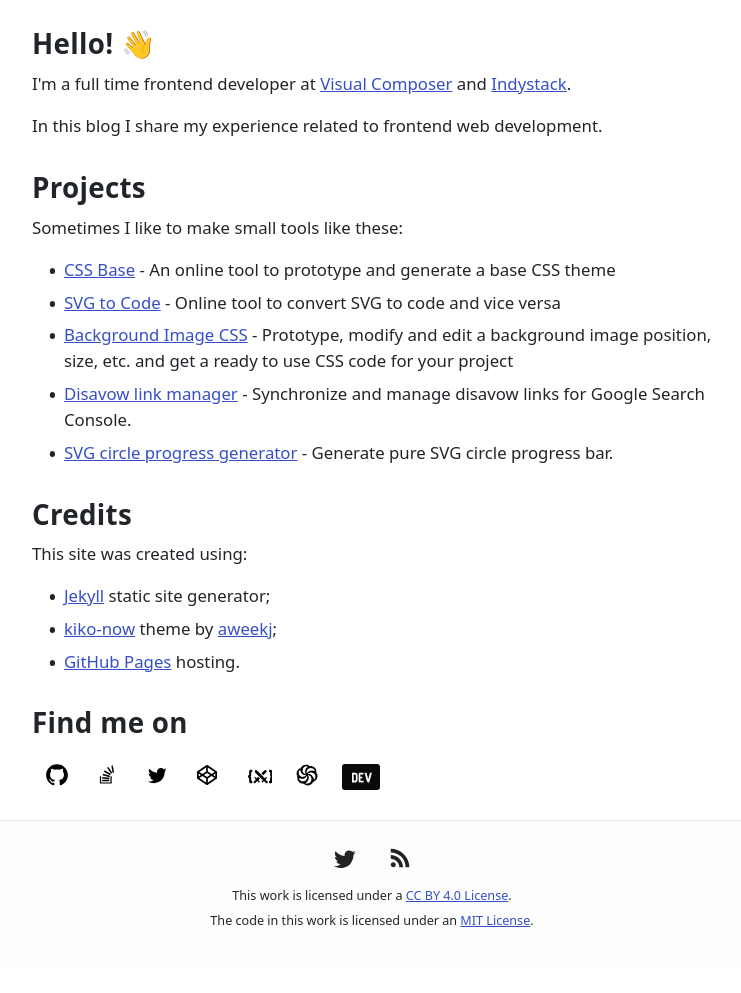
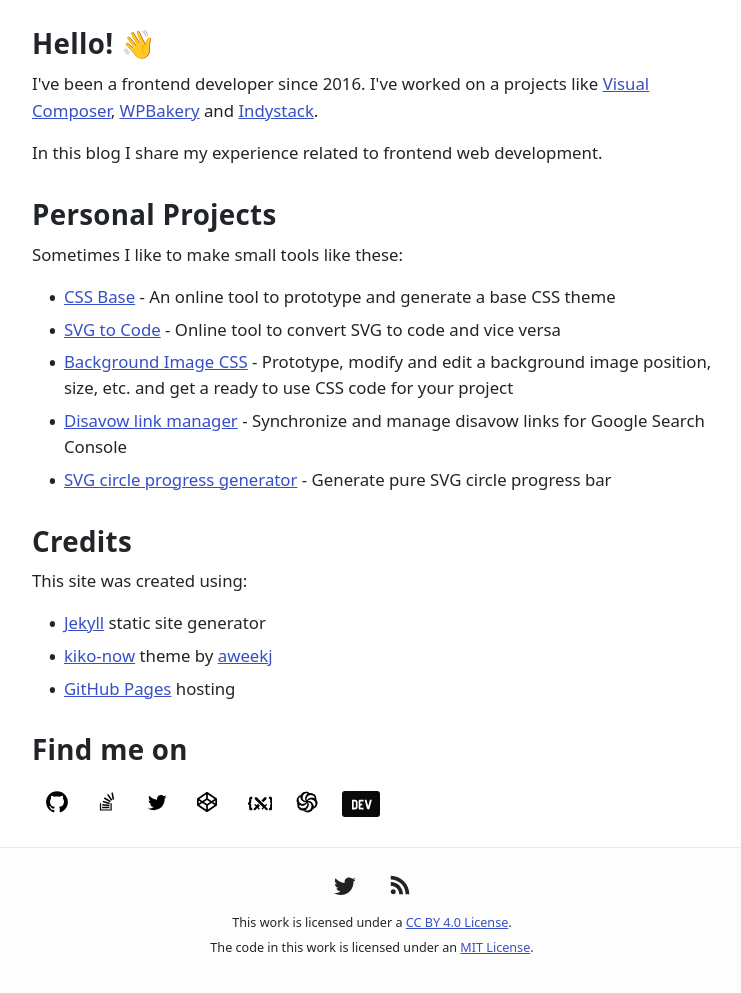
Before and after one commit to nikitahl/dev-blog, a Jekyll site: the page built from about.md, in a window 1280 px wide, cut to the strip 408-1403 px from the top of the page. Shown: the whole strip, without its empty margins (268-1009 px from the left). Built offline with Jekyll 4.4.1, drawn with Linux system fonts in a browser that asks for light colours; before the commit the page ends 1376 px from its top, so only the background shows below that.

Commit message:
Update about page

```diff
--- a/about.md
+++ b/about.md
@@ -44,28 +44,28 @@
 
 <img class="about-image" src="../../../images/me.png" alt="Nikita Hlopov's profile picture" loading="lazy">
 <h2>Hello! 👋</h2>
-<p>I'm a full time frontend developer at <a href="http://visualcomposer.com" target="_blank" rel="noreferrer noopener">Visual Composer</a> and <a href="https://indystack.com/" target="_blank" rel="noreferrer noopener">Indystack</a>.</p>
+<p>I've been a frontend developer since 2016. I've worked on a projects like <a href="http://visualcomposer.com" target="_blank" rel="noreferrer noopener">Visual Composer</a>, <a href="https://wpbakery.com" target="_blank" rel="noreferrer noopener">WPBakery</a> and <a href="https://indystack.com/" target="_blank" rel="noreferrer noopener">Indystack</a>.</p>
 <p>In this blog I share my experience related to frontend web development.</p>
-<h2>Projects</h2>
+<h2>Personal Projects</h2>
 <p>Sometimes I like to make small tools like these:</p>
 <ul>
 	<li><a href="https://nikitahl.github.io/css-base/">CSS Base</a> - An online tool to prototype and generate a base CSS theme</li>
 	<li><a href="https://nikitahl.github.io/svg-2-code/">SVG to Code</a> - Online tool to convert SVG to code and vice versa</li>
 	<li><a href="https://nikitahl.github.io/bg-image/">Background Image CSS</a> - Prototype, modify and edit a background image position, size, etc. and get a ready to use CSS code for your project</li>
-	<li><a href="https://nikitahl.github.io/disavow-link-manager/">Disavow link manager</a> - Synchronize and manage disavow links for Google Search Console.</li>
-	<li><a href="https://nikitahl.github.io/svg-circle-progress-generator/">SVG circle progress generator</a> - Generate pure SVG circle progress bar.</li>
+	<li><a href="https://nikitahl.github.io/disavow-link-manager/">Disavow link manager</a> - Synchronize and manage disavow links for Google Search Console</li>
+	<li><a href="https://nikitahl.github.io/svg-circle-progress-generator/">SVG circle progress generator</a> - Generate pure SVG circle progress bar</li>
 </ul>
 <h2>Credits</h2>
 <p>This site was created using:</p>
 <ul>
 	<li>
-		<a href="https://jekyllrb.com/" target="_blank" rel=" noopener">Jekyll</a> static site generator;
+		<a href="https://jekyllrb.com/" target="_blank" rel=" noopener">Jekyll</a> static site generator
 	</li>
 	<li>
-		<a href="https://github.com/aweekj/kiko-now/" target="_blank" rel=" noopener">kiko-now</a> theme by <a href="https://github.com/aweekj/" target="_blank" rel=" noopener">aweekj</a>;
+		<a href="https://github.com/aweekj/kiko-now/" target="_blank" rel=" noopener">kiko-now</a> theme by <a href="https://github.com/aweekj/" target="_blank" rel=" noopener">aweekj</a>
 	</li>
 	<li>
-		<a href="https://pages.github.com/" target="_blank" rel=" noopener">GitHub Pages</a> hosting.
+		<a href="https://pages.github.com/" target="_blank" rel=" noopener">GitHub Pages</a> hosting
 	</li>
 </ul>
 <h2>Find me on</h2>
```
